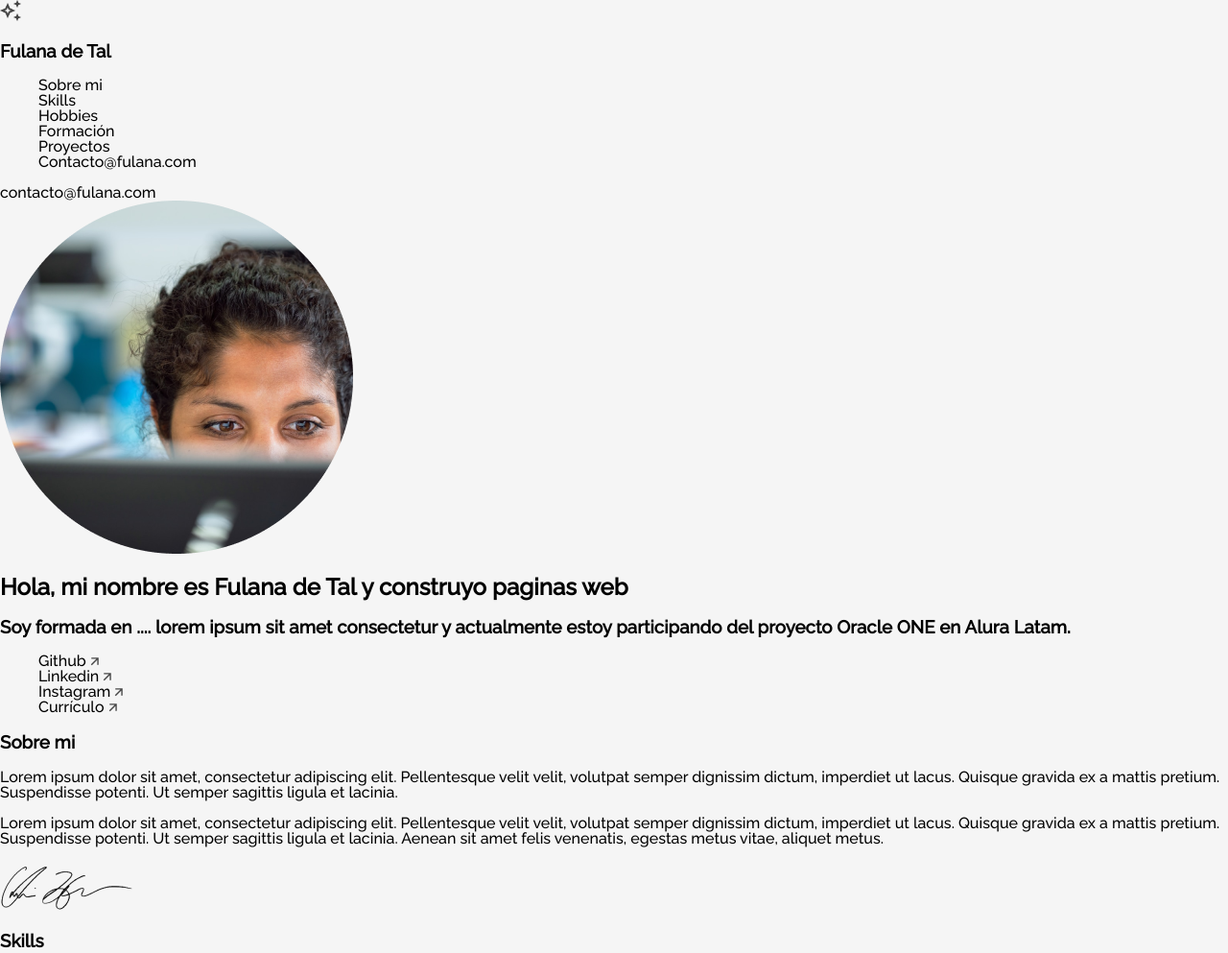
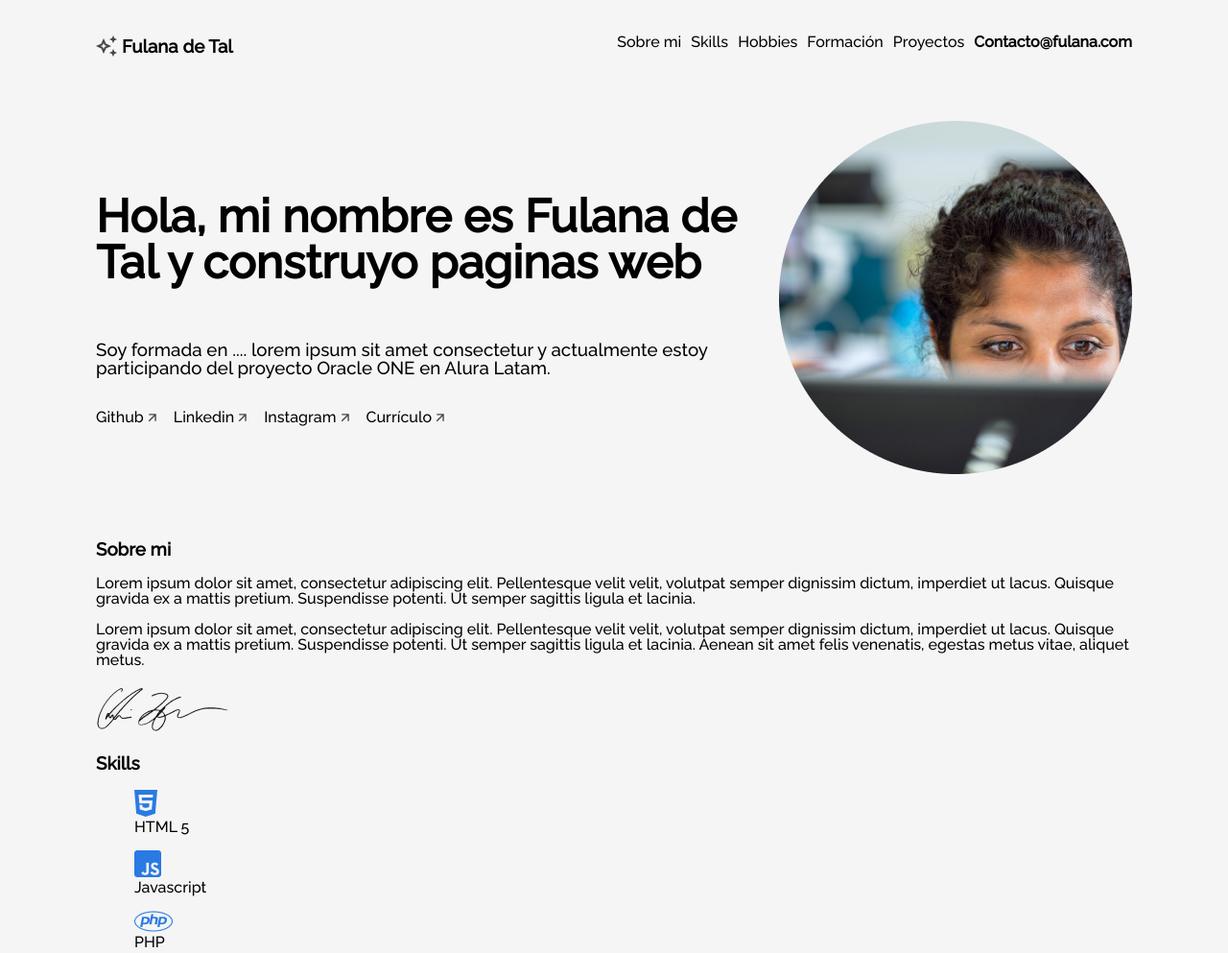
Before and after one commit to Wilmerd0/challenge-one-portafolio, a plain HTML site: page index.html in a window 1280 px wide. Shown: the top 993 px of the page at 96% size. Drawn offline with Linux system fonts and the light colour scheme.

Commit message:
Styles for header and title sections

```diff
--- a/style.css
+++ b/style.css
@@ -16,6 +16,8 @@ body {
     background-color: var(--cor-de-fundo) ;
     font-family: 'Raleway';
     margin: 0;
+    margin-left: 100px;
+    margin-right: 100px;
     padding: 0;
     line-height: 1;
 }
@@ -42,7 +44,28 @@ https://en.bem.info/methodology/quick-start/*/
 /*Sección Menu*/
 
 section.menu{
+    display: flex;
+    justify-content: space-between;
+    margin-top: 20px;
+}
+.menu__list__item__contato{
+    display: none;
+}
 
+.menu__header{
+    display: flex;
+    justify-content: center;
+    align-items: center;
+    gap: 5px;
+}
+
+.menu__list__item:last-child{
+    font-weight: bold;
+}
+
+.menu__list{
+    display: flex;
+    gap: 10px;
 }
 
 /*Sección Title*/
@@ -50,6 +73,37 @@ section.menu{
 section.title{
 
 }
+
+.title__div{
+    display: flex;
+    flex-direction: row-reverse;
+    padding-top: 50px;
+    padding-bottom: 50px;
+}
+
+.title__container{
+    display: flex;
+    flex-wrap: wrap;
+    /* justify-content: center; */
+    align-content: center;
+}
+
+.title__bio{
+    font-size: 3rem;
+}
+
+.title__subsection{
+    font-weight: lighter;
+}
+
+.title__network{
+    display: flex;
+    flex-direction: row;
+    gap: 18px;
+    justify-items: flex-start;
+    padding-left: 0;
+}
+
 
 /*Sección About*/
 
```
